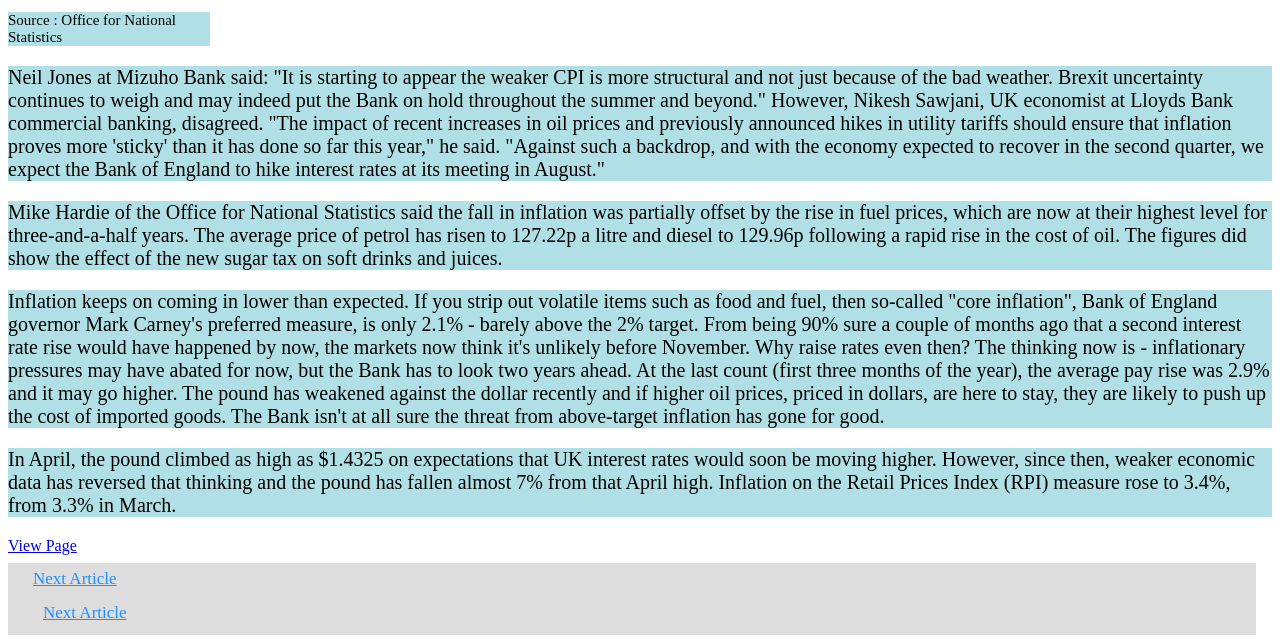
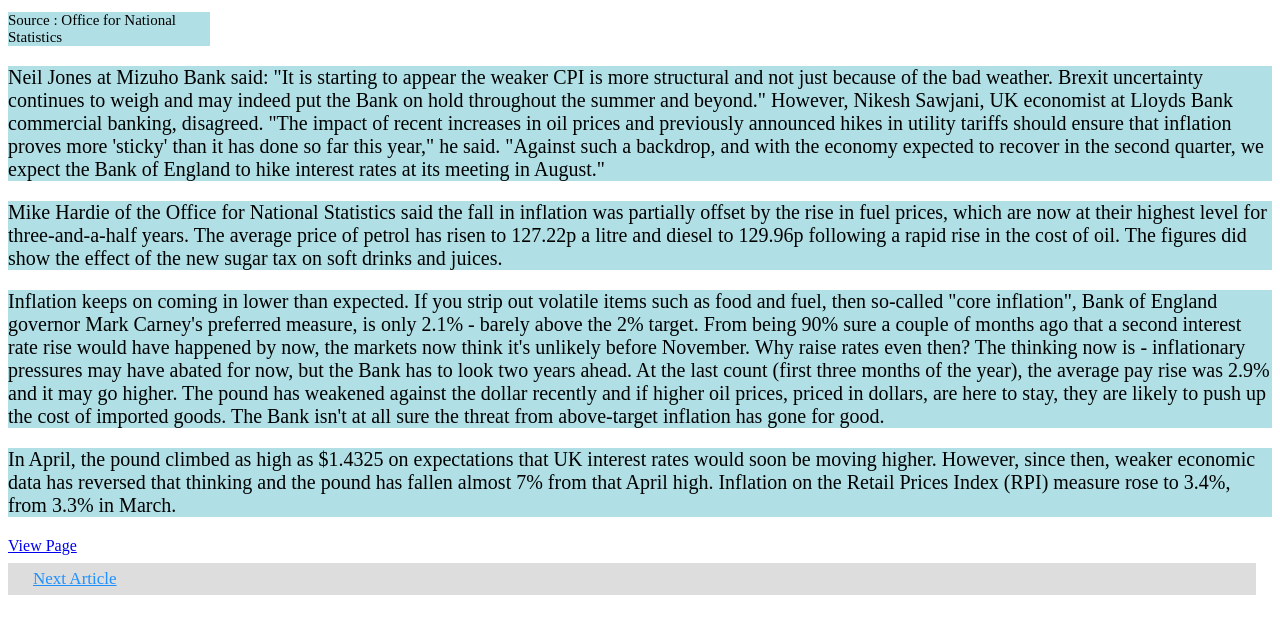
Before and after one commit to Jakevella13/Inflation, a plain HTML site: page index.html in a window 1280 px wide. Shown: the part 873-1516 px from the top of the page. After the commit the page ends 1476 px from the top, so only its background shows below. Drawn offline with Linux system fonts and the light colour scheme.

Commit message:
Update index.html

```diff
--- a/index.html
+++ b/index.html
@@ -91,10 +91,3 @@ target="blank"> View Page  </a>
 target="blank"> Next Article  </a></a>
      <link rel="stylesheet"
           href="index.css">
-
-  <div class="searchbar">
-  <a class="active"
-      <a href="#world"><a class="w3-btn"   href="https://jakevella13.github.io/Inflation/index.html"
-target="blank"> Next Article  </a></a>
-     <link rel="stylesheet"
-href="index.css">
```
